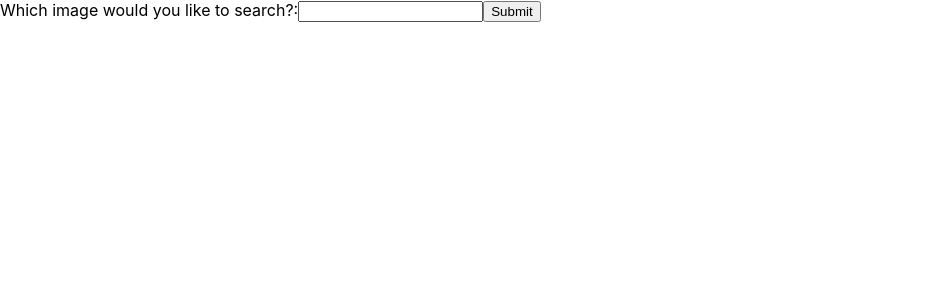
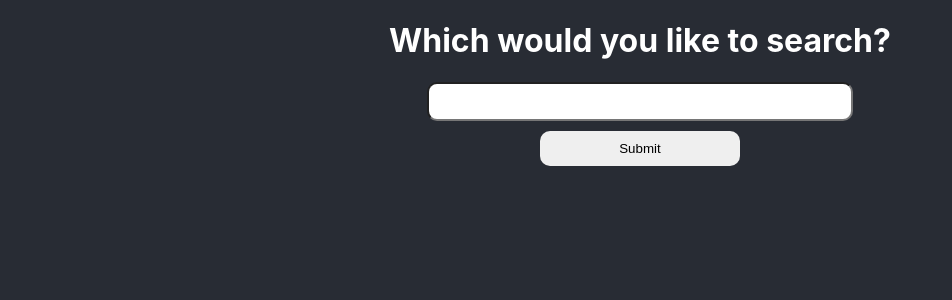
Before and after one commit to XxAndrewOxX/TopLinePro, a React (Create React App) app in the folder image-search/: page /Search in a window 1280 px wide. Shown: the top 300 px of the page, without its empty margins (0-952 px from the left). Built offline with nearby package versions, Linux system fonts and the light colour scheme.

Commit message:
Add CSS for results page

```diff
--- a/image-search/src/ImagePage.js
+++ b/image-search/src/ImagePage.js
@@ -1,6 +1,8 @@
 import { useLocation } from 'react-router-dom'
+import { useNavigate }  from "react-router-dom"
 function ImagePage()  {
     const location = useLocation()
+    const navigate = useNavigate();
     console.log(location.state.data)
     return (
     <div>
@@ -25,6 +27,10 @@ function ImagePage()  {
         Views: {location.state.data.views}
         </h5>
         </div>
+
+    <button onClick = {() => {navigate(-1)}}>
+        Go Back to Search!
+    </button>
     </div>
     )
 
--- /dev/null
+++ b/image-search/src/SearchPage.css
@@ -0,0 +1,45 @@
+.SearchPage {
+    text-align: center;
+    background-color: #282c34;
+    min-height: 100vh;
+    display: flex;
+    flex-direction: column;
+    color: white;
+    align-items: center;
+
+
+}
+
+.Label {
+    text-align: center;
+    color: white;
+    align-items: center;
+
+}
+
+.Textbox {
+    padding:10px;
+    border-radius:10px;
+    width:80%;
+
+}
+
+.Submit {
+    padding:10px;
+    border-radius:10px;
+    border:10px;
+    margin:10px;
+    width:40%;
+
+}
+
+.ResultList li{
+    display: inline;
+    float: left;
+    border:10px;
+    margin:10px;
+}
+
+.ResultList{
+    align-items: center;
+}
--- a/image-search/src/SearchPage.js
+++ b/image-search/src/SearchPage.js
@@ -1,4 +1,4 @@
-import './App.css';
+import './SearchPage.css';
 import { Link } from "react-router-dom";
 import React, { useEffect } from 'react';
 import { useState } from 'react';
@@ -13,11 +13,11 @@ import $ from 'jquery';
 function DisplayResults(results) {
     return (
         <div name ="results">
-        <ul>
+        <ul className='ResultList'>
         {results.results.hits.map((element)=>
         <li>
             <Link to="/Image" state={{ data: element }}>
-            <img src={element.previewURL} alt="Girl in a jacket" width="500" height="600"/>
+            <img src={element.previewURL} alt="Girl in a jacket" width="400" height="400"/>
             </Link>
         </li>
         )}
@@ -71,26 +71,37 @@ export default function SearchPage () {
 
     if(Object.keys(data).length != 0) {
         return (
-            <div>
-        <button onClick={() => setData({})}>
+        <div className = "SearchPage">
+
+
+        <h1 className='Label'>
+            Results
+        </h1>
+        <button onClick={() => setData({})} className="Submit" >
             Back to Search
         </button>
-
-        <h1>
-            results
-        </h1>
         <DisplayResults results = {data}/>
         </div>
         )
     } else {
         return (
+            <div className = "SearchPage">
             <form onSubmit={handleSubmit}>
-            <label>
-                Which image would you like to search?:
-                <input type="text" name="textbox" value = {searchString} onChange={e => {setSearchString(e.target.value)}} />
-            </label>
-            <input type="submit" value="Submit" />
+            <div>
+            <h1 className='Label'>
+                Which would you like to search?
+            </h1>
+            </div>
+            <div>
+            <input type="text" className="Textbox" value = {searchString} onChange={e => {setSearchString(e.target.value)}} />
+            </div>
+
+            <div>
+            <input type="submit" className="Submit" value="Submit" />
+            </div>
+
             </form>
+            </div>
         )
     }
 
```
